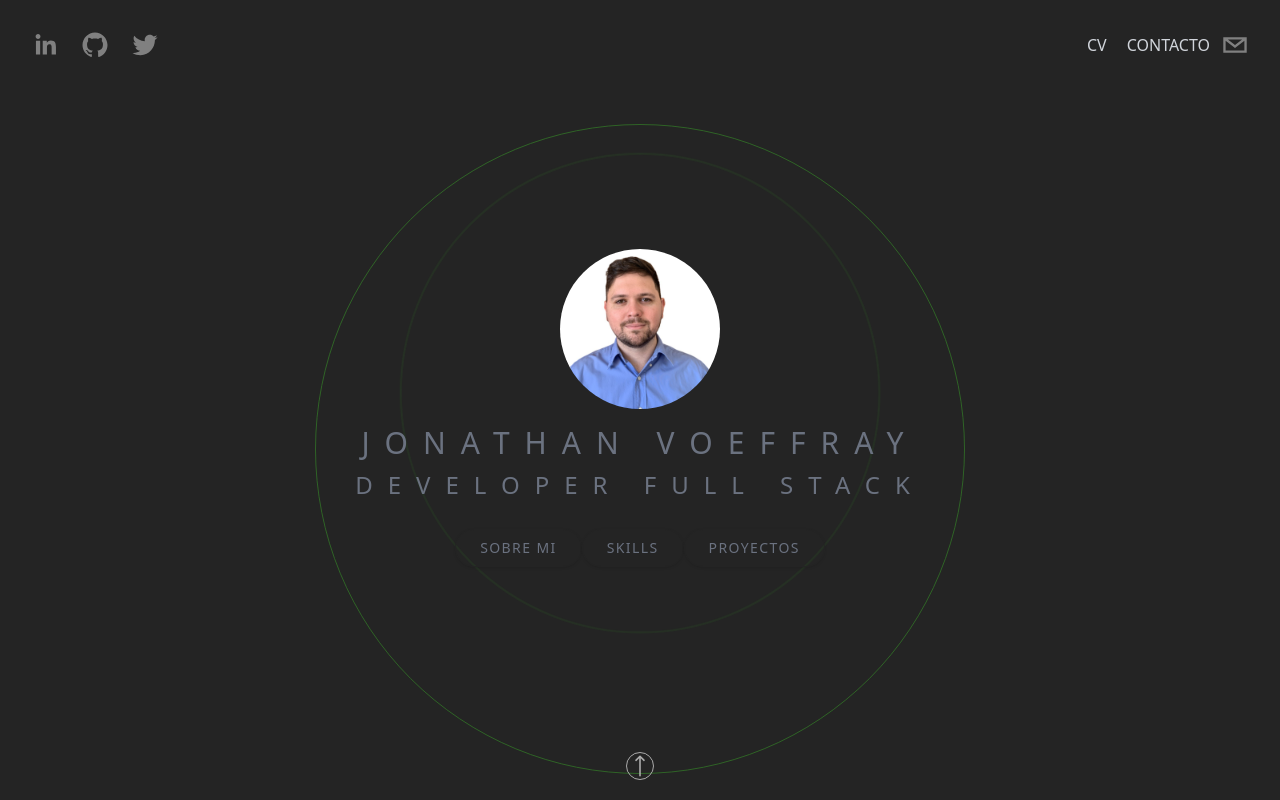
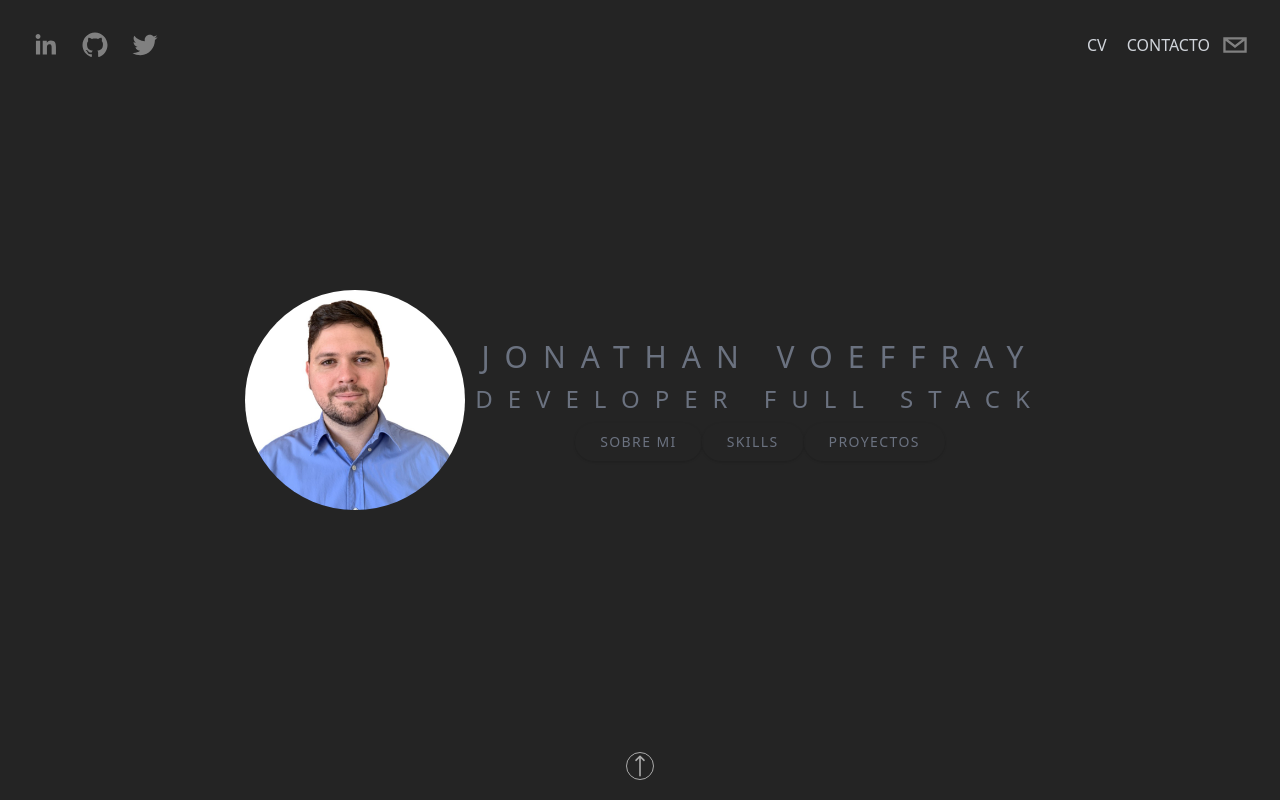
Before and after one commit to Jonavoe/portfolio, a Next.js app: page / in a window 1280 px wide. Built offline with nearby package versions, Linux system fonts and the light colour scheme.

Commit message:
Update Hero.tsx

```diff
--- a/components/Hero.tsx
+++ b/components/Hero.tsx
@@ -4,6 +4,7 @@ import React from 'react';
 import { Cursor, useTypewriter } from 'react-simple-typewriter';
 import BackgroundCircles from './BackgroundCircles';
 import cv from "../public/cv.jpg"
+import { CSSProperties } from 'react';
 
 type Props = {};
 
@@ -26,36 +27,27 @@ export default function Hero({ }: Props) {
 
 	return (
 		<div className='h-screen flex flex-col space-y-4 items-center justify-start md:justify-center md:pt-0 pt-32 text-center overflow-hidden'>
-			<BackgroundCircles />
+
+			<section className="hero-section" >
+
+				<div
+					className={`flex items-center justify-center ${"hero-box"}`}
+					style={{ "--clr": "#44D62C", "--i": 0 } as CSSProperties}
+				>
 					<img
-				className=' relative rounded-full h-28 w-28 md:h-40 md:w-40 mx-auto object-cover'
+						className="icon rounded-full"
+						style={{ width: "15rem", height: "15rem", padding: "10px" }}
 						src={cv.src}
-				alt='avatar'
+						alt="mui icon"
 					/>
-			<div className='z-20'>
-				<h2 className='text-3xl uppercase text-gray-500 pb-2 tracking-[15px]'>
+					<span className="text-center">
+						<h2 className='text-2xl md:text-3xl uppercase text-gray-500 pb-2 tracking-[15px]'>
 							Jonathan Voeffray
 						</h2>
-				<div className='flex flex-col justify-center items-center'>
-					<div className='flex'>
-						<p className='text-2xl uppercase text-gray-500 pb-2 tracking-[15px]'>
-							<span className='opacity-0'>.</span>
+						<p className='text-lg md:text-2xl uppercase text-gray-500 pb-2 tracking-[15px]'>
 							DEVELOPER FULL STACK
-							<span className='opacity-0'>.</span>
 						</p>
-						{/* <Cursor cursorColor='#799ee6' /> */}
-					</div>
-					{/* <div className='flex'>
-						<p className='text-2xl uppercase text-gray-500 pb-2 tracking-[15px]'>
-							<span className='opacity-0'>.</span>
-							{text2}
-							<span className='opacity-0'>.</span>
-						</p>
-						<Cursor cursorColor='#799ee6' />
-					</div> */}
-				</div>
 
-				<div className='pt-5'>
 						<Link href='#about'>
 							<button className='heroButton shadow hover:shadow-[#799ee6]/50 text-sm'>
 								Sobre mi
@@ -75,9 +67,10 @@ export default function Hero({ }: Props) {
 							<button className='heroButton shadow hover:shadow-[#799ee6]/50 text-sm'>
 								Proyectos
 							</button>
-					</Link>
+						</Link></span>
 				</div>
-			</div>
+
+			</section>
 		</div>
 	);
 }
```
Lines whose indentation alone changed are shown as unchanged.
